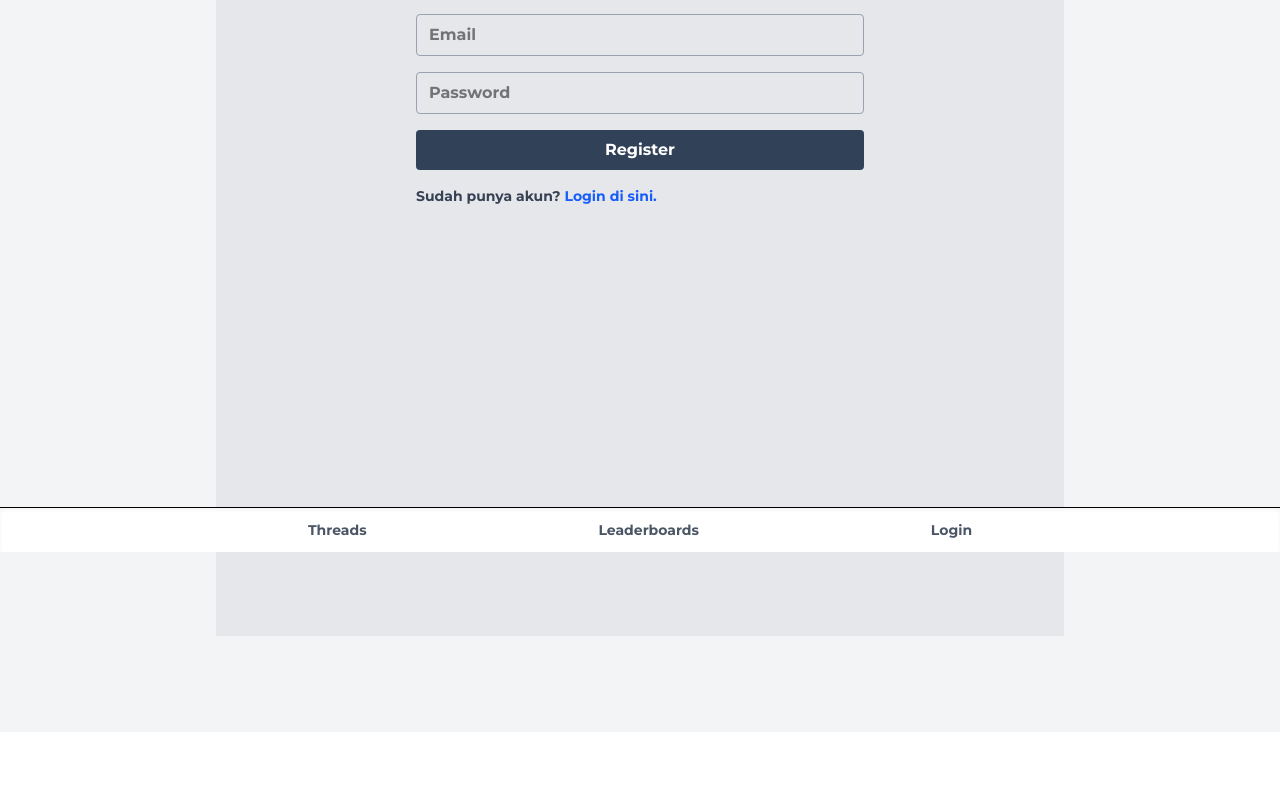
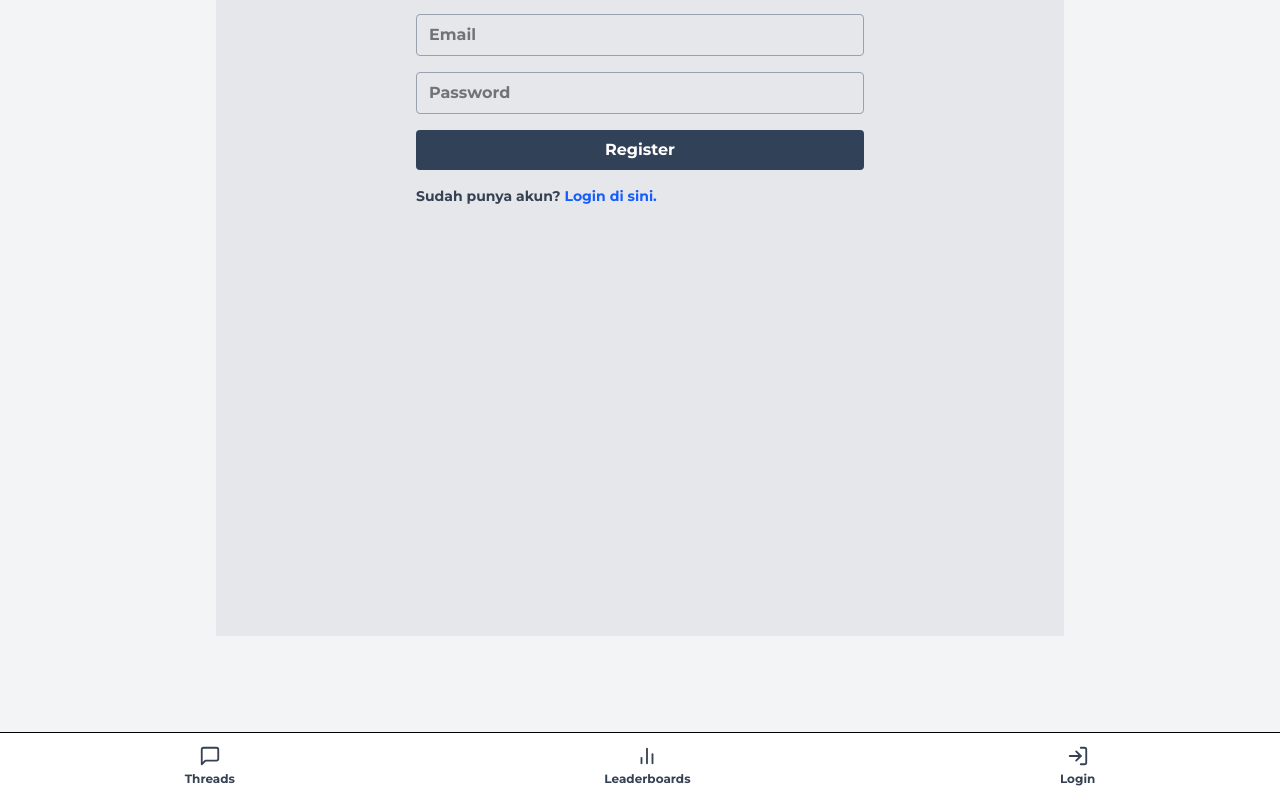
Before and after one commit to ZDHAN-Maker/-ThreadNews, a React (Vite) app: page /register in a window 1280 px wide. Shown: the part 248-1047 px from the top of the page. Before the commit the page ends 980 px from the top, so only its background shows below. Built offline with nearby package versions, Linux system fonts and the light colour scheme; a web font is replaced by a local one.

Commit message:
memperbaiki tampilan

```diff
--- a/package.json
+++ b/package.json
@@ -14,6 +14,7 @@
     "@tailwindcss/vite": "^4.1.18",
     "react": "^19.2.0",
     "react-dom": "^19.2.0",
+    "react-icons": "^5.5.0",
     "react-redux": "^9.2.0",
     "react-router-dom": "^7.13.0",
     "tailwindcss": "^4.1.18"
--- a/src/components/AppLayout.jsx
+++ b/src/components/AppLayout.jsx
@@ -1,62 +1,25 @@
 import React from 'react';
-import { useSelector, useDispatch } from 'react-redux';
-import { Link, useNavigate } from 'react-router-dom';
-import { asyncUnsetAuthUser } from '../states//authUser/action';
-
+import { useSelector } from 'react-redux';
+import BottomNav from './BottomNav';
 function AppLayout({ children }) {
   const authUser = useSelector((state) => state.authUser);
-    const dispatch = useDispatch();
-    const navigate = useNavigate();
-
-    const onLogout = () => {
-        dispatch(asyncUnsetAuthUser());
-        navigate('/login');
-    };
 
   return (
     <div className="min-h-screen flex flex-col bg-gray-100">
+      {/* HEADER */}
       <header className="bg-slate-700 text-white px-6 py-4 shadow">
         <h1 className="text-lg font-semibold">
           DICODING FORUM APP
         </h1>
       </header>
+
+      {/* MAIN CONTENT */}
       <main className="flex-1 max-w-4xl mx-auto w-full p-6 pb-24">
         {children}
       </main>
-            <footer className="fixed bottom-0 left-0 right-0 bg-white border-t shadow-inner">
-                <div className="max-w-4xl mx-auto flex justify-around py-3 text-sm">
-                    <Link
-                        to="/"
-                        className="flex flex-col items-center text-gray-600 hover:text-slate-700"
-                    >
-                        <span>Threads</span>
-                    </Link>
 
-                    <Link
-                        to="/leaderboards"
-                        className="flex flex-col items-center text-gray-600 hover:text-slate-700"
-                    >
-                        <span>Leaderboards</span>
-                    </Link>
-
-                    {authUser ? (
-                        <button
-                            onClick={onLogout}
-                            className="flex flex-col items-center text-gray-600 hover:text-red-500"
-                        >
-                            <span>↩</span>
-                            <span>Logout</span>
-                        </button>
-                    ) : (
-                        <Link
-                            to="/login"
-                            className="flex flex-col items-center text-gray-600 hover:text-slate-700"
-                        >
-                            <span>Login</span>
-                        </Link>
-                    )}
-                </div>
-            </footer>
+      {/* BOTTOM NAV */}
+      <BottomNav authUser={authUser} />
     </div>
   );
 }
--- a/src/components/BottomNav.jsx
+++ b/src/components/BottomNav.jsx
@@ -1,11 +1,25 @@
 import { Link } from 'react-router-dom';
+import { FiMessageSquare, FiBarChart2, FiLogIn } from 'react-icons/fi';
 
 function BottomNav() {
   return (
-    <footer className="bottom-nav">
-      <Link to="/">Threads</Link>
-      <Link to="/leaderboards">Leaderboards</Link>
-      <Link to="/logout">Logout</Link>
+    <footer className="bottom-nav border-t bg-white py-3 flex justify-around text-sm">
+
+      <Link to="/" className="flex flex-col items-center text-gray-700 hover:text-purple-600">
+        <FiMessageSquare size={22} />
+        <span className="text-xs mt-1">Threads</span>
+      </Link>
+
+      <Link to="/leaderboards" className="flex flex-col items-center text-gray-700 hover:text-purple-600">
+        <FiBarChart2 size={22} />
+        <span className="text-xs mt-1">Leaderboards</span>
+      </Link>
+
+      <Link to="/login" className="flex flex-col items-center text-gray-700 hover:text-purple-600">
+        <FiLogIn size={22} />
+        <span className="text-xs mt-1">Login</span>
+      </Link>
+
     </footer>
   );
 }
--- a/src/pages/HomePage.jsx
+++ b/src/pages/HomePage.jsx
@@ -2,6 +2,7 @@ import { useEffect } from 'react';
 import { useDispatch, useSelector } from 'react-redux';
 import { fetchThreads } from '../features/threads/threadsThunk';
 import { Link } from 'react-router-dom';
+import BottomNav from "../components/BottomNav";
 
 function HomePage() {
     const dispatch = useDispatch();
@@ -84,29 +85,7 @@ function HomePage() {
                 {/* RIGHT SIDEBAR */}
                 <aside className="w-1/4 p-6 hidden md:block"></aside>
             </div>
-
-            {/* FLOATING ADD BUTTON */}
-            <button className="fixed bottom-20 right-6 bg-slate-700 text-white w-12 h-12 rounded-full text-2xl shadow-lg">
-                +
-            </button>
-
-            {/* BOTTOM NAV */}
-            <footer className="border-t bg-white py-3 flex justify-around text-sm">
-                <button className="flex flex-col items-center">
-                    💬
-                    <span>Threads</span>
-                </button>
-                <button className="flex flex-col items-center">
-                    📊
-                    <span>Leaderboards</span>
-                </button>
-                <button className="flex flex-col items-center">
-                    🚪
-                    <span>Logout</span>
-                </button>
-            </footer>
         </div>
     );
 }
-
 export default HomePage;
```
Also changed, not shown: 1 other file (tests, documents, lock files or other folders). Lines whose indentation alone changed are shown as unchanged.
